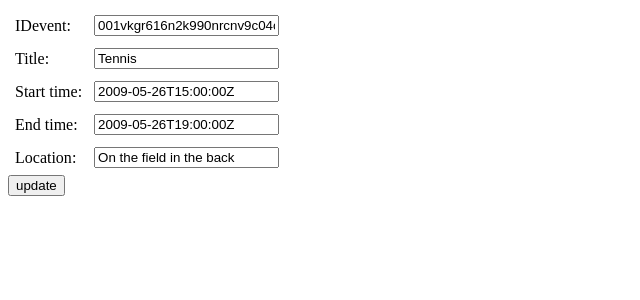
After one commit to mhausenblas/pushback, a PHP site: page /CalendarRDForm.html in a window 1280 px wide. The commit adds this page. Shown: the top 300 px of the page, without its empty margins (0-640 px from the left). Run offline with PHP 8.4, Linux system fonts and the light colour scheme.

Commit message:
demo calendar

```diff
--- /dev/null
+++ b/writewrapper/CalendarRDForm.html
@@ -0,0 +1,125 @@
+<div xmlns:xsd ="http://www.w3.org/2001/XMLSchema#"
+ xmlns:dcterms="http://purl.org/dc/terms/"
+ xmlns:rdfs="http://www.w3.org/2000/01/rdf-schema#"
+ xmlns:rdf="http://www.w3.org/1999/02/22-rdf-syntax-ns#"
+ xmlns:pb="http://rdfs.org/ns/rdforms#">
+
+<!-- START OF FORM {calendarForm} -->
+<form id="calendarForm" action="http://ld2sd.deri.org/pushback/demo/calendar/updateCalendar.php" method="GET" about="http://ld2sd.deri.org/pushback/rdforms/test.html#calendarForm" typeof="pb:RDForm">
+
+<table cellpadding="5px">
+ <!-- START OF CRUD OPERATION FOR FIELD {updateEvent} -->
+ <div rel="pb:operation">
+  <div about="http://ld2sd.deri.org/pushback/rdforms/test.html#updateEvent" typeof="http://rdfs.org/ns/rdforms#CRUDOperationUPDATE">
+   <span rel="pb:onField" resource="null" />
+  </div>
+ </div>
+ <!-- END OF CRUD OPERATION FOR FIELD {updateEvent} -->
+
+ <!-- START OF FIELD {IDevent} -->
+ <tr>
+ <div rel="pb:field">
+  <div about="http://ld2sd.deri.org/pushback/rdforms/test.html#IDevent" typeof="pb:NonUpdateableField">
+   <!-- START OF FIELD KEY {IDevent} -->
+   <td><label rel="pb:key" resource="http://ld2sd.deri.org/pushback/rdforms/test.html#IDevent.key" property="dcterms:title">IDevent</label>:<br /></td>
+   <!-- START OF FIELD VALUE {IDevent} -->
+   <td>
+   <div rel="pb:value">
+    <div about="http://ld2sd.deri.org/pushback/rdforms/test.html#IDevent" typeof="pb:FieldValue">
+     <input type="text" id="IDevent" name="IDevent" property="rdf:value" content="" value="001vkgr616n2k990nrcnv9c04o" size="0" maxlength="30" />
+    </div>
+   </div>
+   </td>
+ <!-- END OF FIELD VALUE {IDevent} -->
+  </div>
+ </div>
+ </tr>
+ <!-- END OF FIELD {title} -->
+
+
+ <!-- START OF FIELD {title} -->
+ <tr>
+ <div rel="pb:field">
+  <div about="http://ld2sd.deri.org/pushback/rdforms/test.html#title" typeof="pb:UpdateableField">
+   <!-- START OF FIELD KEY {title} -->
+   <td><label rel="pb:key" resource="http://ld2sd.deri.org/pushback/rdforms/test.html#title.key" property="dcterms:title">Title</label>:<br /></td>
+   <!-- START OF FIELD VALUE {title} -->
+   <td>
+   <div rel="pb:value">
+    <div about="http://ld2sd.deri.org/pushback/rdforms/test.html#title" typeof="pb:FieldValue">
+     <input type="text" id="summary" name="summary" property="rdf:value" content="" value="Tennis" size="0" maxlength="30" />
+    </div>
+   </div>
+   </td>
+ <!-- END OF FIELD VALUE {title} -->
+  </div>
+ </div>
+ </tr>
+ <!-- END OF FIELD {title} -->
+
+ <!-- START OF FIELD {starttime} -->
+ <tr>
+ <div rel="pb:field">
+  <div about="http://ld2sd.deri.org/pushback/rdforms/test.html#starttime" typeof="pb:UpdateableField">
+   <!-- START OF FIELD KEY {starttime} -->
+   <td><label rel="pb:key" resource="http://ld2sd.deri.org/pushback/rdforms/test.html#starttime.key" property="dcterms:title">Start time</label>:<br /></td>
+   <!-- START OF FIELD VALUE {starttime} -->
+   <td>
+   <div rel="pb:value">
+    <div about="http://ld2sd.deri.org/pushback/rdforms/test.html#starttime" typeof="pb:FieldValue">
+     <input type="text" id="starttime" name="starttime" property="rdf:value" content="" value="2009-05-26T15:00:00Z" size="0" maxlength="30" />
+    </div>
+   </div>
+   </td>
+ <!-- END OF FIELD VALUE {starttime} -->
+  </div>
+ </div>
+ </tr>
+ <!-- END OF FIELD {starttime} -->
+
+ <!-- START OF FIELD {endtime} -->
+ <tr>
+ <div rel="pb:field">
+  <div about="http://ld2sd.deri.org/pushback/rdforms/test.html#endtime" typeof="pb:UpdateableField">
+   <!-- START OF FIELD KEY {endtime} -->
+   <td><label rel="pb:key" resource="http://ld2sd.deri.org/pushback/rdforms/test.html#endtime.key" property="dcterms:title">End time</label>:<br /></td>
+   <!-- START OF FIELD VALUE {endtime} -->
+   <td>
+   <div rel="pb:value">
+    <div about="http://ld2sd.deri.org/pushback/rdforms/test.html#endtime" typeof="pb:FieldValue">
+     <input type="text" id="endtime" name="endtime" property="rdf:value" content="" value="2009-05-26T19:00:00Z" size="0" maxlength="30" />
+    </div>
+   </div>
+   </td>
+ <!-- END OF FIELD VALUE {endtime} -->
+  </div>
+ </div>
+ </tr>
+ <!-- END OF FIELD {endtime} -->
+
+ <!-- START OF FIELD {location} -->
+ <tr>
+ <div rel="pb:field">
+  <div about="http://ld2sd.deri.org/pushback/rdforms/test.html#location" typeof="pb:UpdateableField">
+   <!-- START OF FIELD KEY {location} -->
+   <td><label rel="pb:key" resource="http://ld2sd.deri.org/pushback/rdforms/test.html#location.key" property="dcterms:title">Location</label>:<br /></td>
+   <!-- START OF FIELD VALUE {location} -->
+   <td>
+   <div rel="pb:value">
+    <div about="http://ld2sd.deri.org/pushback/rdforms/test.html#location" typeof="pb:FieldValue">
+     <input type="text" id="location" name="location" property="rdf:value" content="" value="On the field in the back" size="0" maxlength="30" />
+    </div>
+   </div>
+   </td>
+ <!-- END OF FIELD VALUE {location} -->
+  </div>
+ </div>
+ </tr>
+ <!-- END OF FIELD {location} -->
+</table>
+ <input type="submit" name="update" value="update" id="update-submit"/>
+
+</form>
+<!-- END OF FORM {calendarForm} -->
+
+</div>
```
Also changed, not shown: writewrapper/Calendar.php (+33 -9 lines), writewrapper/updateCalendar.php (added, +13 -0 lines), writewrapper/README.TXT (added).
